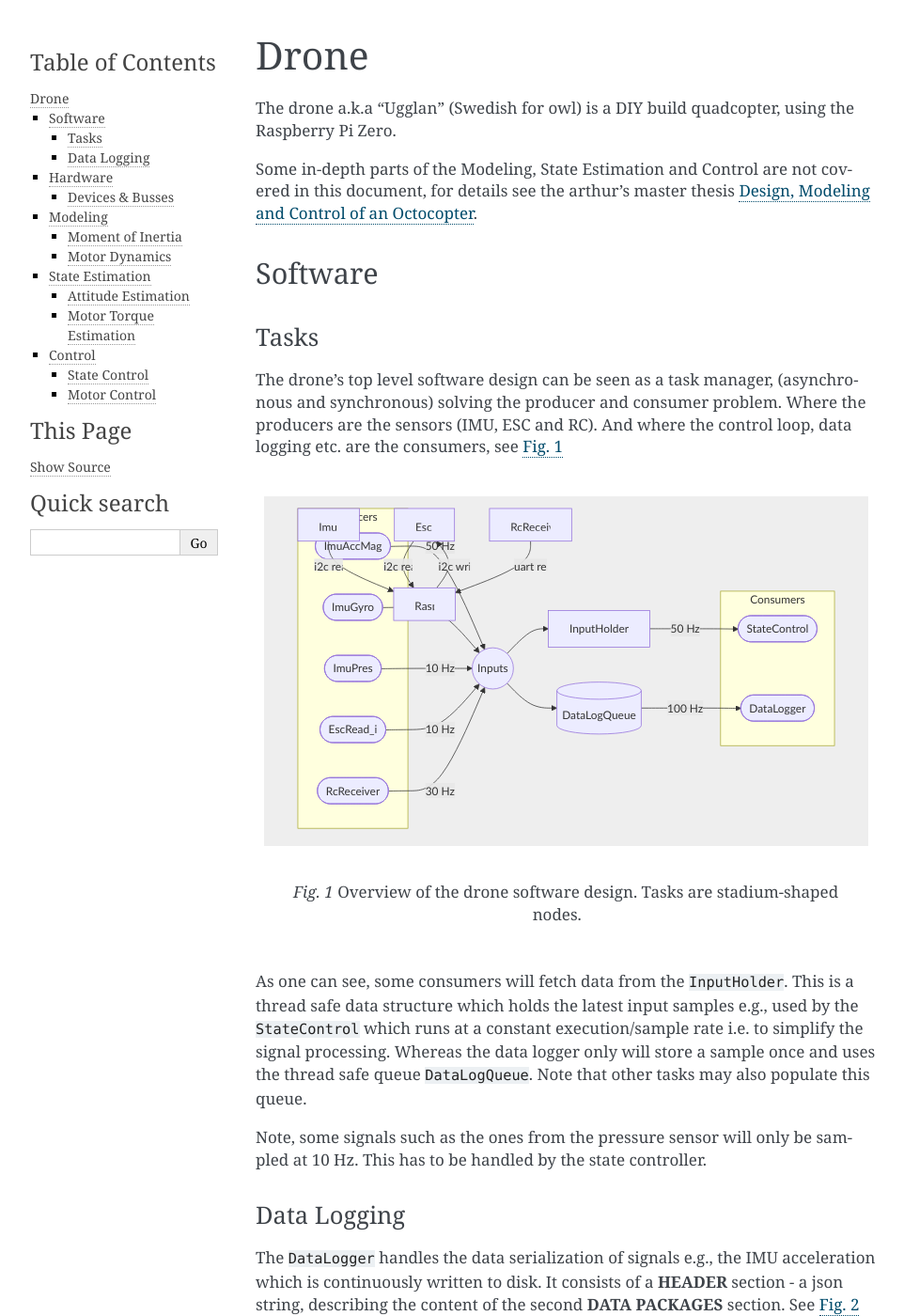
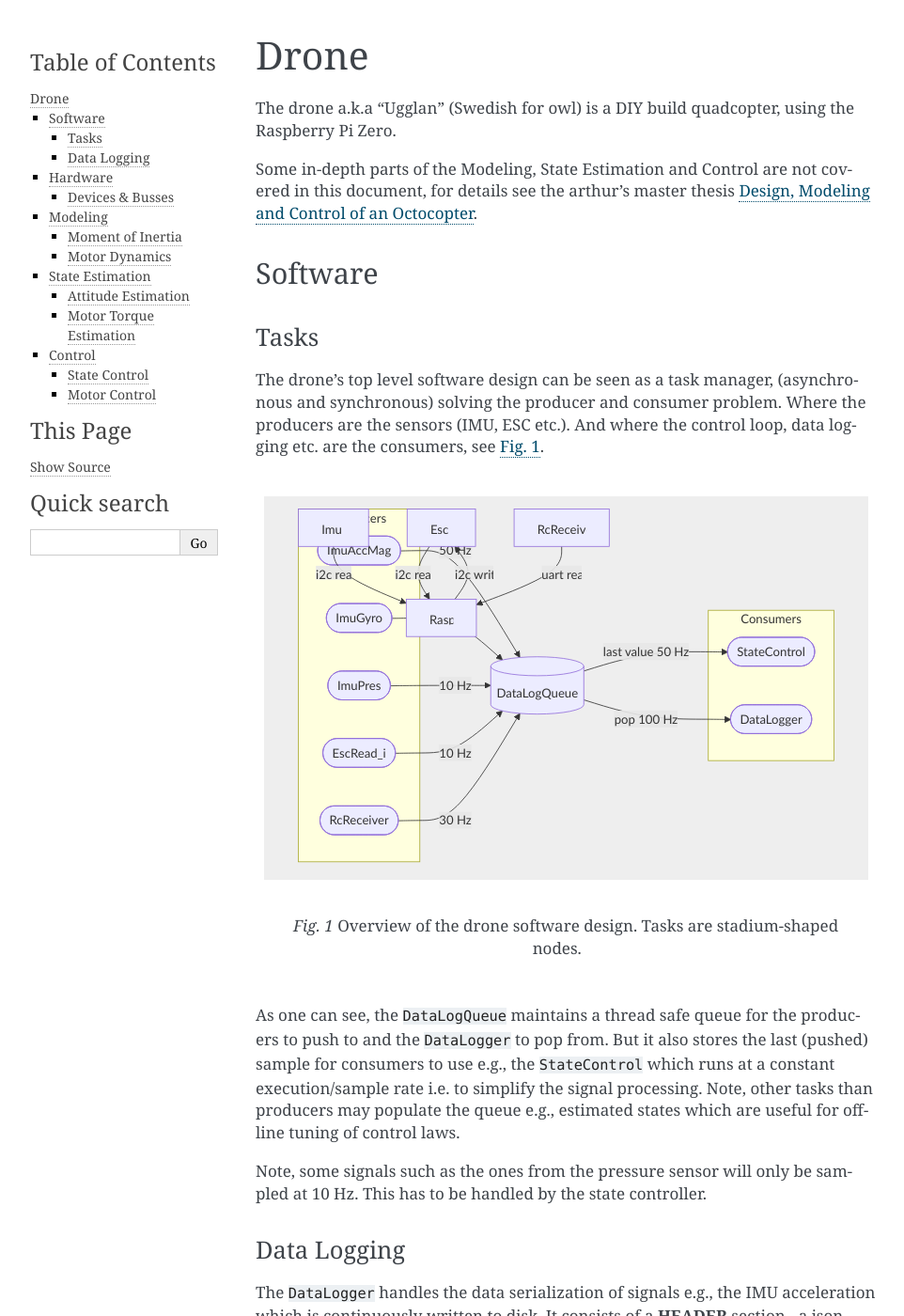
Before and after one commit to real-tintin/ugglan, a Sphinx documentation site: the page built from doc/source/drone.rst, in a window 1280 px wide and 1400 px high. Shown: the whole window at 94% size, without its empty margins (148-1110 px from the left). Built offline with Sphinx 7.4.7, drawn with Linux system fonts in a browser that asks for light colours.

Commit message:
Refactor data log signals, DRY. Add last signal method to data log queue. Update doc. Omit typedef keyword for struct definition, not needed in C++.

```diff
--- a/doc/source/drone.rst
+++ b/doc/source/drone.rst
@@ -14,8 +14,8 @@
 ---------------
 The drone's top level software design can be seen as a task manager, (asynchronous
 and synchronous) solving the producer and consumer problem. Where the producers are
-the sensors (IMU, ESC and RC). And where the control loop, data logging etc. are
-the consumers, see :numref:`drone_sw_design`
+the sensors (IMU, ESC etc.). And where the control loop, data logging etc. are
+the consumers, see :numref:`drone_sw_design`.
 
 .. _drone_sw_design:
 .. mermaid::
@@ -29,24 +29,19 @@
         EscRead_i([EscRead_i])
         RcReceiver([RcReceiver])
 
-        Inputs((Inputs))
-        InputHolder[InputHolder]
         DataLogQueue[(DataLogQueue)]
 
         StateControl([StateControl])
         DataLogger([DataLogger])
 
-        ImuAccMag -- 50 Hz --> Inputs
-        ImuGyro -- 50 Hz --> Inputs
-        ImuPres -- 10 Hz --> Inputs
-        EscRead_i -- 10 Hz --> Inputs
-        RcReceiver -- 30 Hz --> Inputs
+        ImuAccMag -- 50 Hz --> DataLogQueue
+        ImuGyro -- 50 Hz --> DataLogQueue
+        ImuPres -- 10 Hz --> DataLogQueue
+        EscRead_i -- 10 Hz --> DataLogQueue
+        RcReceiver -- 30 Hz --> DataLogQueue
 
-        Inputs --> InputHolder
-        Inputs --> DataLogQueue
-
-        InputHolder -- 50 Hz--> StateControl
-        DataLogQueue -- 100 Hz --> DataLogger
+        DataLogQueue -- last value 50 Hz--> StateControl
+        DataLogQueue -- pop 100 Hz --> DataLogger
 
         subgraph Producers
         ImuAccMag
@@ -61,12 +56,11 @@
         DataLogger
         end
 
-As one can see, some consumers will fetch data from the ``InputHolder``. This is
-a thread safe data structure which holds the latest input samples e.g., used by the
-``StateControl`` which runs at a constant execution/sample rate i.e. to simplify
-the signal processing. Whereas the data logger only will store a sample once and uses
-the thread safe queue ``DataLogQueue``. Note that other tasks may also populate this
-queue.
+As one can see, the ``DataLogQueue`` maintains a thread safe queue for the producers to
+push to and the ``DataLogger`` to pop from. But it also stores the last (pushed) sample
+for consumers to use e.g., the ``StateControl`` which runs at a constant execution/sample
+rate i.e. to simplify the signal processing. Note, other tasks than producers may populate
+the queue e.g., estimated states which are useful for offline tuning of control laws.
 
 Note, some signals such as the ones from the pressure sensor will only be sampled
 at 10 Hz. This has to be handled by the state controller.
```
Also changed, not shown: 8 other files.
